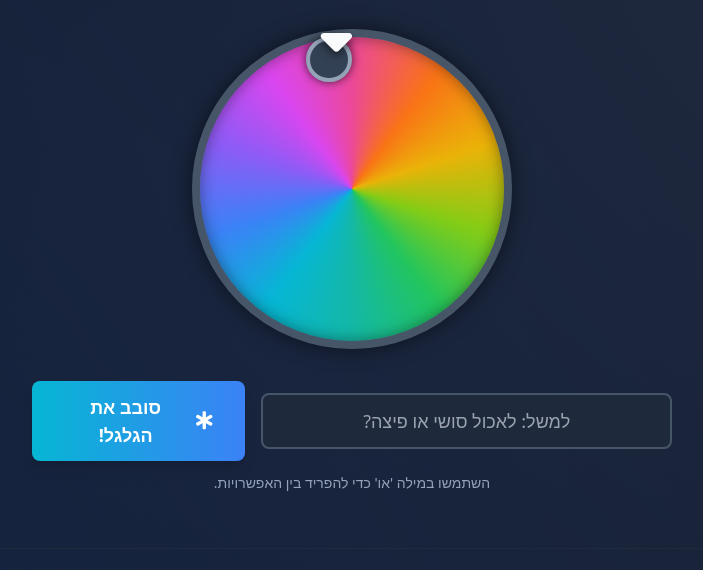
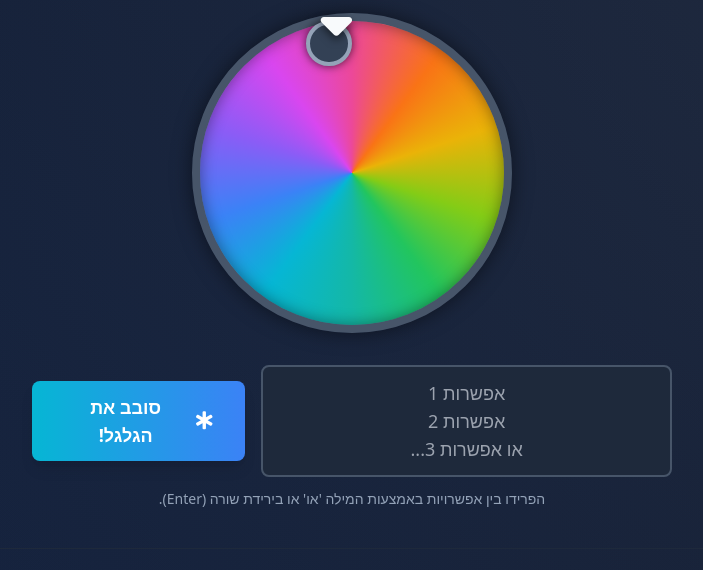
Before and after one commit to Decision-Roulette/Decision-Roulette.github.io, a plain HTML site: page index.html in a window 1280 px wide. Shown: the part 155-725 px from the top of the page, without its empty margins (288-991 px from the left). Drawn offline with nearby package versions, Linux system fonts and the light colour scheme.

Commit message:
Update index.html

```diff
--- a/index.html
+++ b/index.html
@@ -40,18 +40,25 @@
             </div>
         </section>
 
-        <!-- Input Section (No changes here) -->
+        <!-- Input Section (MODIFIED) -->
 <section id="input-section" class="w-full transition-opacity duration-500">
     <div class="flex flex-col sm:flex-row gap-4 items-center justify-center">
-                <input type="text" id="dilemma-input" placeholder="למשל: לאכול סושי או פיצה?"
-                       class="w-full sm:w-2/3 bg-slate-800 border-2 border-slate-600 rounded-lg py-3 px-4 text-center text-lg focus:border-cyan-400 focus:ring-cyan-400 focus:outline-none transition-all duration-300">
+        <!-- Replaced <input> with <textarea> to allow multiple lines -->
+        <textarea id="dilemma-input"
+                  placeholder="אפשרות 1
+אפשרות 2
+או אפשרות 3..."
+                  rows="3"
+                  class="w-full sm:w-2/3 bg-slate-800 border-2 border-slate-600 rounded-lg py-3 px-4 text-center text-lg focus:border-cyan-400 focus:ring-cyan-400 focus:outline-none transition-all duration-300 resize-none"></textarea>
+
         <button id="spin-button"
                 class="w-full sm:w-auto bg-gradient-to-r from-cyan-500 to-blue-500 hover:from-cyan-400 hover:to-blue-400 text-white font-bold py-3 px-8 rounded-lg text-lg shadow-lg hover:shadow-cyan-500/50 transition-all duration-300 transform hover:scale-105 flex items-center justify-center gap-2">
             <i class="fa-solid fa-star-of-life"></i>
             <span>סובב את הגלגל!</span>
         </button>
     </div>
-            <p class="text-slate-400 text-sm mt-3">השתמשו במילה 'או' כדי להפריד בין האפשרויות.</p>
+    <!-- Updated instructions -->
+    <p class="text-slate-400 text-sm mt-3">הפרידו בין אפשרויות באמצעות המילה 'או' או בירידת שורה (Enter).</p>
 </section>
 
 
```
Lines whose indentation alone changed are shown as unchanged.
